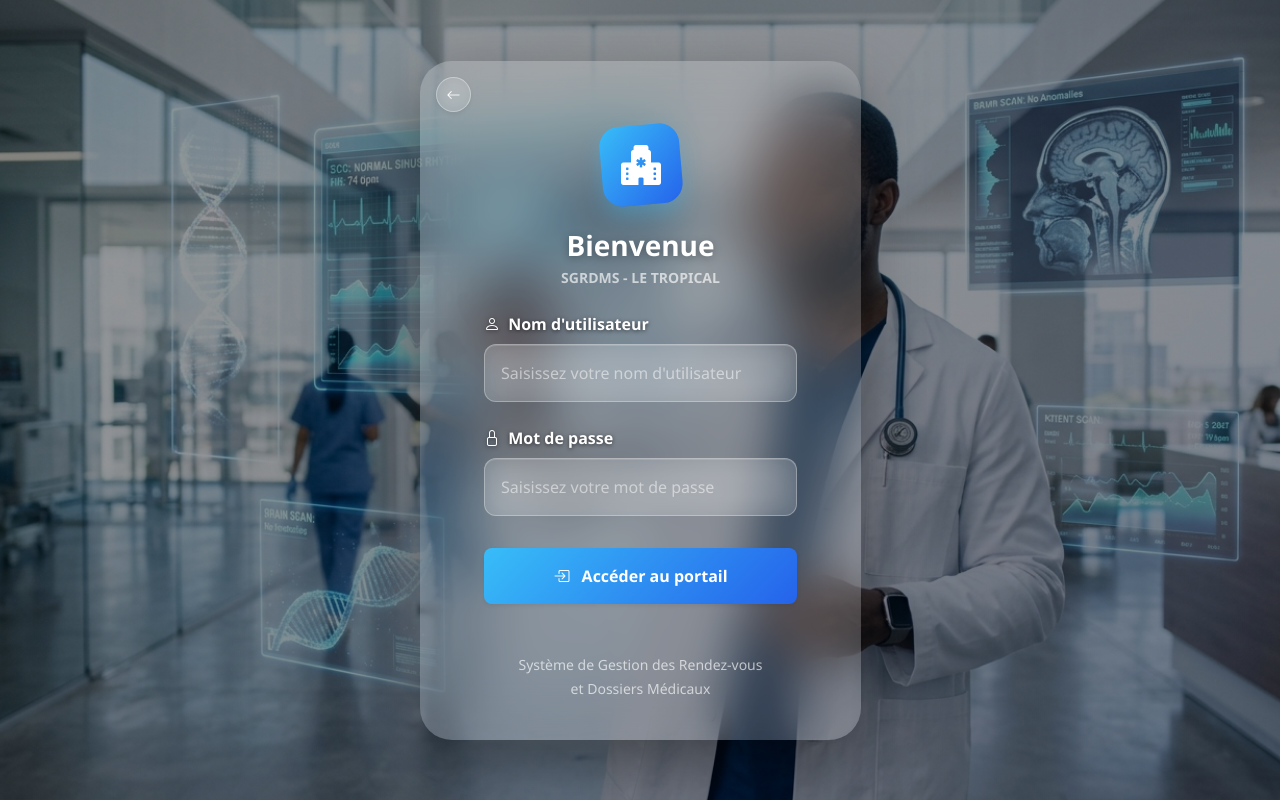
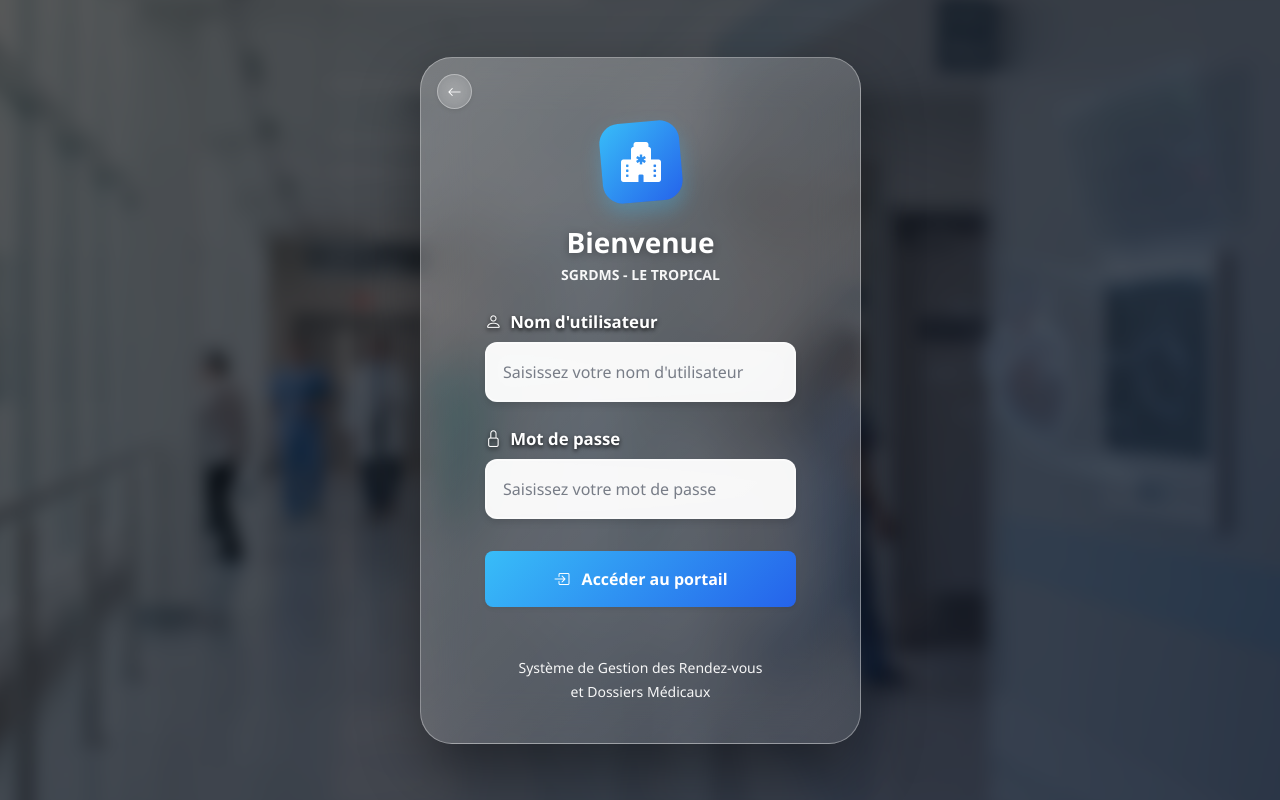
Before and after one commit to Mhdbreezer/LE_TROPICAL, a Flask app: a page that uses app/templates/base.html in a window 1280 px wide. Run offline with Flask 3, Linux system fonts and the light colour scheme.

Commit message:
Ajustements UI pour projection, nouveau fond et rapports journaliers

```diff
--- a/app/routes.py
+++ b/app/routes.py
@@ -419,11 +419,14 @@ def rapports():
     rdv_stats = db.session.query(RendezVous.statut, db.func.count(RendezVous.id)).group_by(RendezVous.statut).all()
     # Utilisation de to_char (PostgreSQL) au lieu de strftime (SQLite-only)
     try:
-        period_label = db.func.to_char(Facture.date_facture, 'YYYY-MM')
-        rev_stats = db.session.query(period_label, db.func.sum(Facture.montant_total)).group_by(period_label).order_by(period_label.desc()).limit(6).all()
+        period_label = db.func.to_char(Facture.date_facture, 'YYYY-MM-DD')
+        rev_stats = db.session.query(period_label, db.func.sum(Facture.montant_total)).group_by(period_label).order_by(period_label.desc()).limit(14).all()
     except Exception:
         # Fallback SQLite pour environnement local
-        rev_stats = db.session.query(db.func.strftime('%Y-%m', Facture.date_facture), db.func.sum(Facture.montant_total)).group_by(db.func.strftime('%Y-%m', Facture.date_facture)).limit(6).all()
+        rev_stats = db.session.query(db.func.strftime('%Y-%m-%d', Facture.date_facture), db.func.sum(Facture.montant_total)).group_by(db.func.strftime('%Y-%m-%d', Facture.date_facture)).order_by(db.func.strftime('%Y-%m-%d', Facture.date_facture).desc()).limit(14).all()
+
+    # Inverser pour avoir l'ordre chronologique sur le graphique (de gauche à droite)
+    rev_stats.reverse()
     gender_stats = db.session.query(Patient.sexe, db.func.count(Patient.id)).group_by(Patient.sexe).all()
     return render_template('admin/rapports.html', rdv_labels=[s[0] for s in rdv_stats], rdv_data=[s[1] for s in rdv_stats], rev_labels=[s[0] for s in rev_stats], rev_data=[s[1] for s in rev_stats], gender_labels=[('M' if s[0]=='M' else 'F') for s in gender_stats], gender_data=[s[1] for s in gender_stats])
 
--- a/app/templates/admin/rapports.html
+++ b/app/templates/admin/rapports.html
@@ -54,6 +54,9 @@
 
 <script src="https://cdn.jsdelivr.net/npm/chart.js"></script>
 <script>
+    // Set global default text color to pure white
+    Chart.defaults.color = '#ffffff';
+
     // RDV Chart
     new Chart(document.getElementById('rdvChart'), {
         type: 'doughnut',
--- a/app/templates/base.html
+++ b/app/templates/base.html
@@ -9,8 +9,8 @@
     <style>
         :root {
             --button-gradient: linear-gradient(135deg, #38BDF8 0%, #2563EB 100%);
-            --text-color: #1e293b;
-            --text-muted-color: #475569;
+            --text-color: #ffffff;
+            --text-muted-color: #ffffff;
             --accent: #2563EB;
             --sidebar-width: 260px;
             --sidebar-collapsed-width: 70px;
@@ -22,15 +22,25 @@
             --glass-shadow: 0 8px 32px rgba(0, 0, 0, 0.3);
         }
 
-        body {
-            /* Médecin noir + digitalisation - image claire */
+        body::before {
+            content: "";
+            position: fixed;
+            top: 0; left: 0; right: 0; bottom: 0;
             background-image:
-                linear-gradient(135deg, rgba(0,0,0,0.4) 0%, rgba(0,10,30,0.5) 100%),
-                url("{{ url_for('static', filename='img/medecin_digital.jpg') }}");
+                linear-gradient(135deg, rgba(0,0,0,0.65) 0%, rgba(0,10,30,0.75) 100%),
+                url("{{ url_for('static', filename='img/hopital_clair.jpg') }}");
             background-size: cover;
             background-position: center center;
             background-attachment: fixed;
             background-repeat: no-repeat;
+            filter: blur(8px);
+            transform: scale(1.05);
+            z-index: -1;
+        }
+
+        body {
+            /* Médecin noir + digitalisation - image claire */
+            background-color: #050a15;
             overflow-x: hidden;
             font-family: 'Segoe UI', Tahoma, Geneva, Verdana, sans-serif;
             color: #ffffff;
@@ -44,7 +54,7 @@
 
         .fw-bold { color: #ffffff !important; }
 
-        .text-muted { color: rgba(255,255,255,0.65) !important; }
+        .text-muted { color: #ffffff !important; }
 
         .text-white { color: #ffffff !important; }
 
@@ -241,24 +252,24 @@
 
         /* ======== CARDS ======== */
         .card {
-            background: rgba(255, 255, 255, 0.18) !important;
+            background: linear-gradient(135deg, rgba(255, 255, 255, 0.28) 0%, rgba(255, 255, 255, 0.10) 100%) !important;
             backdrop-filter: blur(25px);
             -webkit-backdrop-filter: blur(25px);
             border-radius: 16px;
             box-shadow: 0 8px 32px rgba(0,0,0,0.12);
-            border: 1px solid rgba(255,255,255,0.35);
-            transition: transform 0.3s, box-shadow 0.3s;
+            border: 1px solid rgba(255, 255, 255, 0.35) !important;
+            transition: transform 0.3s, box-shadow 0.3s, background 0.3s;
             color: #ffffff !important;
         }
 
         .card:hover {
             transform: translateY(-5px);
             box-shadow: 0 16px 48px rgba(0,0,0,0.2);
-            background: rgba(255, 255, 255, 0.28) !important;
+            background: linear-gradient(135deg, rgba(255, 255, 255, 0.35) 0%, rgba(255, 255, 255, 0.15) 100%) !important;
         }
 
         .card * { color: #ffffff !important; }
-        .card .text-muted { color: rgba(255,255,255,0.65) !important; }
+        .card .text-muted { color: rgba(255,255,255,0.95) !important; font-weight: 500; }
 
         /* ======== TABLES ======== */
         .table { color: #ffffff !important; }
@@ -424,49 +435,55 @@
 
         /* ======== FORMULAIRES — Liquid Glass ======== */
         .form-control, .form-select {
-            background: rgba(255, 255, 255, 0.12) !important;
-            border: 1px solid rgba(255, 255, 255, 0.3) !important;
-            color: #ffffff !important;
+            background: rgba(255, 255, 255, 0.95) !important;
+            border: 2px solid rgba(255, 255, 255, 0.4) !important;
+            color: #0f172a !important; /* Texte sombre (presque noir) */
+            font-weight: 600; /* Plus gras pour être lu de loin */
             backdrop-filter: blur(12px);
             -webkit-backdrop-filter: blur(12px);
             border-radius: 8px;
-            box-shadow: inset 0 1px 0 rgba(255,255,255,0.15);
+            box-shadow: 0 4px 6px rgba(0,0,0,0.1);
         }
 
         .form-control::placeholder {
-            color: rgba(255, 255, 255, 0.5) !important;
+            color: rgba(15, 23, 42, 0.55) !important; /* Placeholder gris foncé */
+            font-weight: 500;
         }
 
         .form-control:focus, .form-select:focus {
-            background: rgba(255, 255, 255, 0.2) !important;
-            border-color: rgba(56, 189, 248, 0.8) !important;
-            box-shadow: 0 0 0 0.2rem rgba(56,189,248,0.25), inset 0 1px 0 rgba(255,255,255,0.2) !important;
-            color: #ffffff !important;
+            background: #ffffff !important;
+            border-color: #38bdf8 !important; /* Bordure bleue au focus */
+            box-shadow: 0 0 0 4px rgba(56,189,248,0.3) !important;
+            color: #000000 !important;
         }
 
         .input-group-text {
-            background: rgba(255, 255, 255, 0.12) !important;
-            border: 1px solid rgba(255, 255, 255, 0.3) !important;
-            color: #ffffff !important;
+            background: rgba(255, 255, 255, 0.9) !important;
+            border: 2px solid rgba(255, 255, 255, 0.4) !important;
+            color: #0f172a !important;
+            font-weight: 600;
             backdrop-filter: blur(12px);
         }
 
         .form-label, label {
             color: #ffffff !important;
-            font-weight: 500;
-            text-shadow: 0 1px 4px rgba(0,0,0,0.6);
+            font-weight: 600;
+            font-size: 1.05rem;
+            text-shadow: 0 2px 4px rgba(0,0,0,0.8); /* Ombre plus forte sur les libellés */
         }
 
         /* Options dans les selects */
         .form-select option {
-            background: #0f172a !important;
-            color: #ffffff !important;
+            background: #ffffff !important;
+            color: #0f172a !important;
+            font-weight: 500;
         }
 
         /* Checkboxes et radios */
         .form-check-label {
             color: #ffffff !important;
-            text-shadow: 0 1px 3px rgba(0,0,0,0.5);
+            font-weight: 500;
+            text-shadow: 0 1px 3px rgba(0,0,0,0.6);
         }
 
         .form-label { color: #ffffff !important; font-weight: 500; }
```
Also changed, not shown: other parts of app/templates/base.html (+27 -14 lines), app/static/img/hopital_clair.jpg (added).
